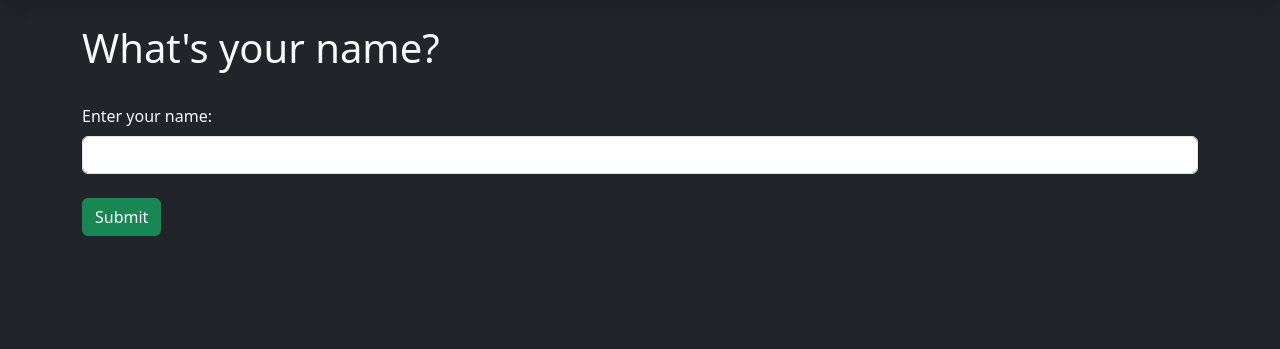
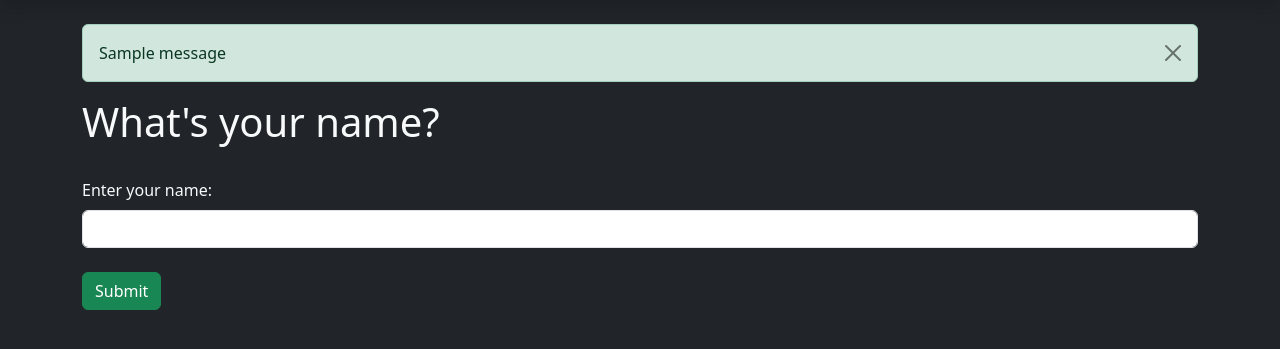
Before and after one commit to efelicidario/flask_blog, a Flask app: page /name in a window 1280 px wide. Shown: the part 56-405 px from the top of the page. Run offline with Flask 3, Linux system fonts and the light colour scheme; one stand-in notice (Sample message) is shown.

Commit message:
display flash msg

```diff
--- a/templates/name.html
+++ b/templates/name.html
@@ -1,6 +1,16 @@
 {% extends 'base.html' %}
 
 {% block content %}
+
+{% for message in get_flashed_messages() %}
+
+    <div class="alert alert-success alert-dismissible fade show" role="alert">
+        {{ message }}
+        <button type="button" class="btn-close" data-bs-dismiss="alert" aria-label="Close"></button>
+    </div>
+
+{% endfor %}
+
 
 {% if name %}
     <h1>Hello, {{ name }}!</h1>
```
